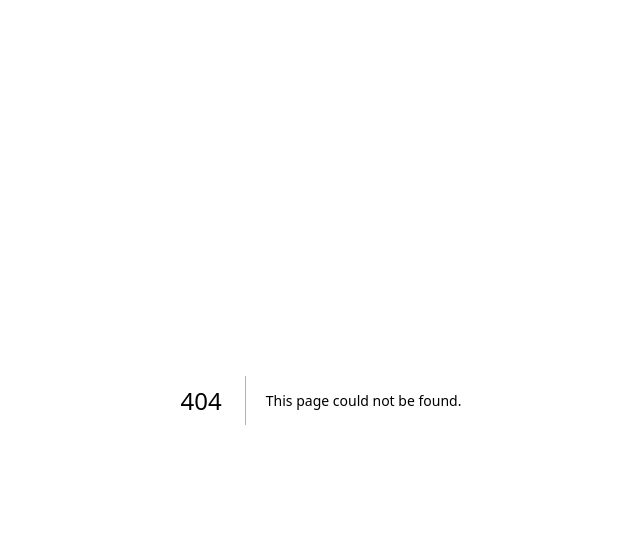
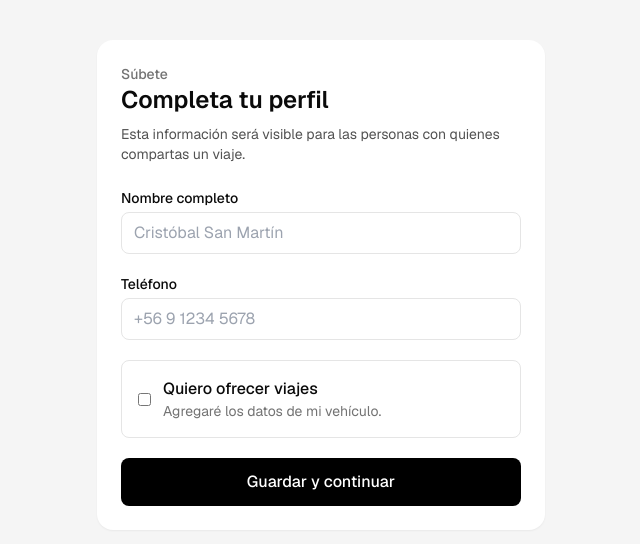
Before and after one commit to crisanmartins/subete-mvp, a Next.js app: page /onboarding in a window 1280 px wide. Before the commit this address had no page. Shown: the top 544 px of the page, without its empty margins (319-959 px from the left). Built offline with nearby package versions, Linux system fonts and the light colour scheme; no server answers.

Commit message:
Add onboarding and vehicle setup

```diff
--- /dev/null
+++ b/app/onboarding/page.tsx
@@ -0,0 +1,227 @@
+"use client";
+
+import { FormEvent, useState } from "react";
+import { useRouter } from "next/navigation";
+import { createClient } from "@/lib/supabase/client";
+
+export default function OnboardingPage() {
+  const router = useRouter();
+  const [supabase] = useState(() => createClient());
+
+  const [fullName, setFullName] = useState("");
+  const [phone, setPhone] = useState("");
+  const [offerRides, setOfferRides] = useState(false);
+
+  const [make, setMake] = useState("");
+  const [model, setModel] = useState("");
+  const [color, setColor] = useState("");
+  const [licensePlate, setLicensePlate] = useState("");
+  const [seats, setSeats] = useState(3);
+
+  const [error, setError] = useState<string | null>(null);
+  const [isLoading, setIsLoading] = useState(false);
+
+  async function handleSubmit(event: FormEvent<HTMLFormElement>) {
+    event.preventDefault();
+    setError(null);
+
+    if (!fullName.trim()) {
+      setError("Ingresa tu nombre completo.");
+      return;
+    }
+
+    if (!phone.trim()) {
+      setError("Ingresa tu teléfono.");
+      return;
+    }
+
+    if (
+      offerRides &&
+      (!make.trim() ||
+        !model.trim() ||
+        !color.trim() ||
+        !licensePlate.trim())
+    ) {
+      setError("Completa todos los datos del vehículo.");
+      return;
+    }
+
+    setIsLoading(true);
+
+    const {
+      data: { user },
+      error: userError,
+    } = await supabase.auth.getUser();
+
+    if (userError || !user) {
+      setError("Tu sesión expiró. Inicia sesión nuevamente.");
+      setIsLoading(false);
+      return;
+    }
+
+    const { error: profileError } = await supabase
+      .from("profiles")
+      .update({
+        full_name: fullName.trim(),
+        phone: phone.trim(),
+      })
+      .eq("id", user.id);
+
+    if (profileError) {
+      setError(profileError.message);
+      setIsLoading(false);
+      return;
+    }
+
+    if (offerRides) {
+      const { error: vehicleError } = await supabase
+        .from("vehicles")
+        .insert({
+          owner_id: user.id,
+          make: make.trim(),
+          model: model.trim(),
+          color: color.trim(),
+          license_plate: licensePlate.trim().toUpperCase(),
+          seats,
+        });
+
+      if (vehicleError) {
+        setError(vehicleError.message);
+        setIsLoading(false);
+        return;
+      }
+    }
+
+    router.push("/protected");
+    router.refresh();
+  }
+
+  return (
+    <main className="min-h-screen bg-neutral-100 px-4 py-10">
+      <div className="mx-auto max-w-md rounded-2xl bg-white p-6 shadow-sm">
+        <div className="mb-6">
+          <p className="text-sm font-medium text-neutral-500">Súbete</p>
+          <h1 className="text-2xl font-semibold">Completa tu perfil</h1>
+          <p className="mt-2 text-sm text-neutral-600">
+            Esta información será visible para las personas con quienes
+            compartas un viaje.
+          </p>
+        </div>
+
+        <form onSubmit={handleSubmit} className="space-y-5">
+          <div>
+            <label className="mb-1 block text-sm font-medium">
+              Nombre completo
+            </label>
+            <input
+              type="text"
+              value={fullName}
+              onChange={(event) => setFullName(event.target.value)}
+              className="w-full rounded-lg border px-3 py-2"
+              placeholder="Cristóbal San Martín"
+            />
+          </div>
+
+          <div>
+            <label className="mb-1 block text-sm font-medium">Teléfono</label>
+            <input
+              type="tel"
+              value={phone}
+              onChange={(event) => setPhone(event.target.value)}
+              className="w-full rounded-lg border px-3 py-2"
+              placeholder="+56 9 1234 5678"
+            />
+          </div>
+
+          <label className="flex cursor-pointer items-center gap-3 rounded-lg border p-4">
+            <input
+              type="checkbox"
+              checked={offerRides}
+              onChange={(event) => setOfferRides(event.target.checked)}
+            />
+            <span>
+              <span className="block font-medium">Quiero ofrecer viajes</span>
+              <span className="block text-sm text-neutral-500">
+                Agregaré los datos de mi vehículo.
+              </span>
+            </span>
+          </label>
+
+          {offerRides && (
+            <div className="space-y-4 rounded-xl bg-neutral-50 p-4">
+              <h2 className="font-medium">Datos del vehículo</h2>
+
+              <div>
+                <label className="mb-1 block text-sm font-medium">Marca</label>
+                <input
+                  value={make}
+                  onChange={(event) => setMake(event.target.value)}
+                  className="w-full rounded-lg border px-3 py-2"
+                  placeholder="Toyota"
+                />
+              </div>
+
+              <div>
+                <label className="mb-1 block text-sm font-medium">Modelo</label>
+                <input
+                  value={model}
+                  onChange={(event) => setModel(event.target.value)}
+                  className="w-full rounded-lg border px-3 py-2"
+                  placeholder="Corolla"
+                />
+              </div>
+
+              <div>
+                <label className="mb-1 block text-sm font-medium">Color</label>
+                <input
+                  value={color}
+                  onChange={(event) => setColor(event.target.value)}
+                  className="w-full rounded-lg border px-3 py-2"
+                  placeholder="Blanco"
+                />
+              </div>
+
+              <div>
+                <label className="mb-1 block text-sm font-medium">Patente</label>
+                <input
+                  value={licensePlate}
+                  onChange={(event) => setLicensePlate(event.target.value)}
+                  className="w-full rounded-lg border px-3 py-2 uppercase"
+                  placeholder="ABCD12"
+                />
+              </div>
+
+              <div>
+                <label className="mb-1 block text-sm font-medium">
+                  Asientos disponibles
+                </label>
+                <input
+                  type="number"
+                  min={1}
+                  max={8}
+                  value={seats}
+                  onChange={(event) => setSeats(Number(event.target.value))}
+                  className="w-full rounded-lg border px-3 py-2"
+                />
+              </div>
+            </div>
+          )}
+
+          {error && (
+            <p className="rounded-lg bg-red-50 p-3 text-sm text-red-700">
+              {error}
+            </p>
+          )}
+
+          <button
+            type="submit"
+            disabled={isLoading}
+            className="w-full rounded-lg bg-black px-4 py-3 font-medium text-white disabled:opacity-50"
+          >
+            {isLoading ? "Guardando..." : "Guardar y continuar"}
+          </button>
+        </form>
+      </div>
+    </main>
+  );
+}
```
